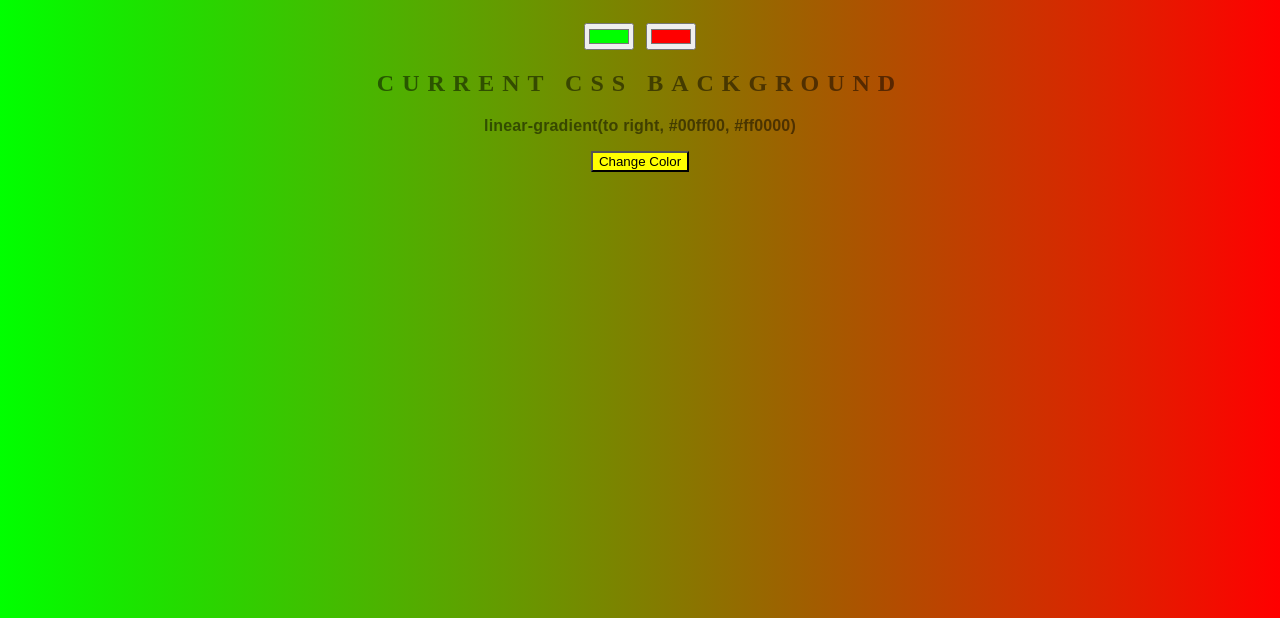
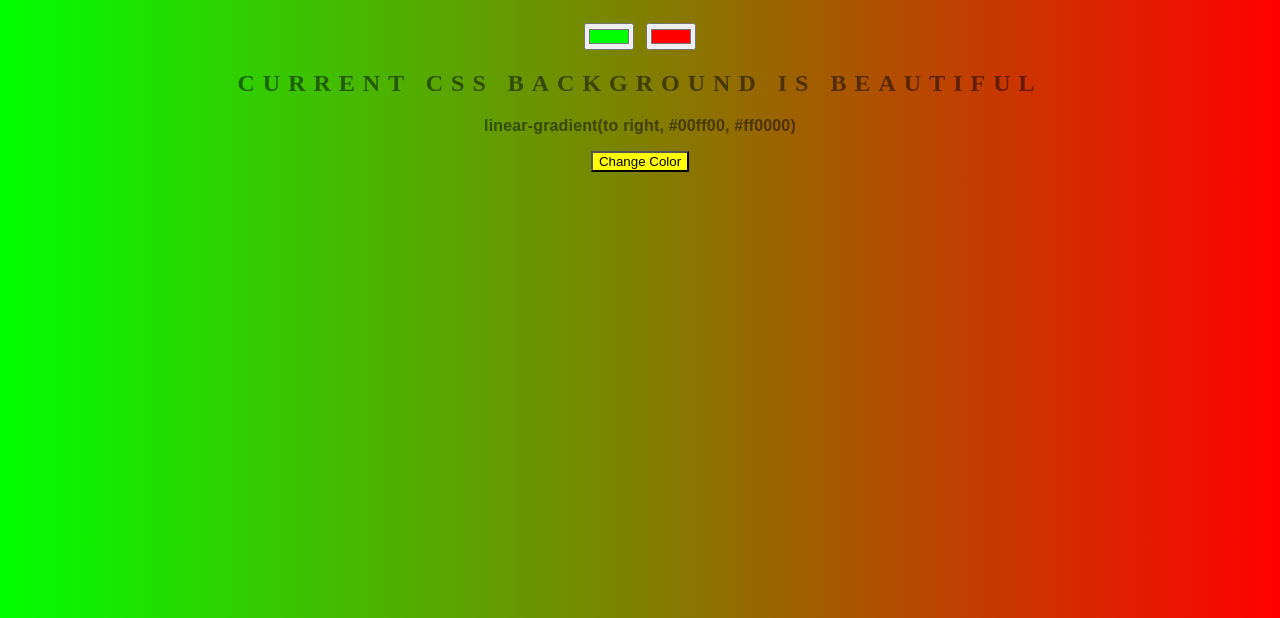
Before and after one commit to gravitchaudhary2013/background-generator, a plain HTML site: page index.html in a window 1280 px wide. Shown: the part 182-800 px from the top of the page. Drawn offline with Linux system fonts and the light colour scheme.

Commit message:
changing text

```diff
--- a/index.html
+++ b/index.html
@@ -8,7 +8,7 @@
 	<h1>Cool Background Generator</h1>
 	<input class="color1" type="color" name="color1" value="#00ff00">
 	<input class="color2" type="color" name="color2" value="#ff0000">
-	<h2>Current CSS Background</h2>
+	<h2>Current CSS Background is beautiful</h2>
 	<h3></h3>
 	<button id="click" type="click">Change Color</button>
 	<script type="text/javascript" src="script.js"></script>
```
